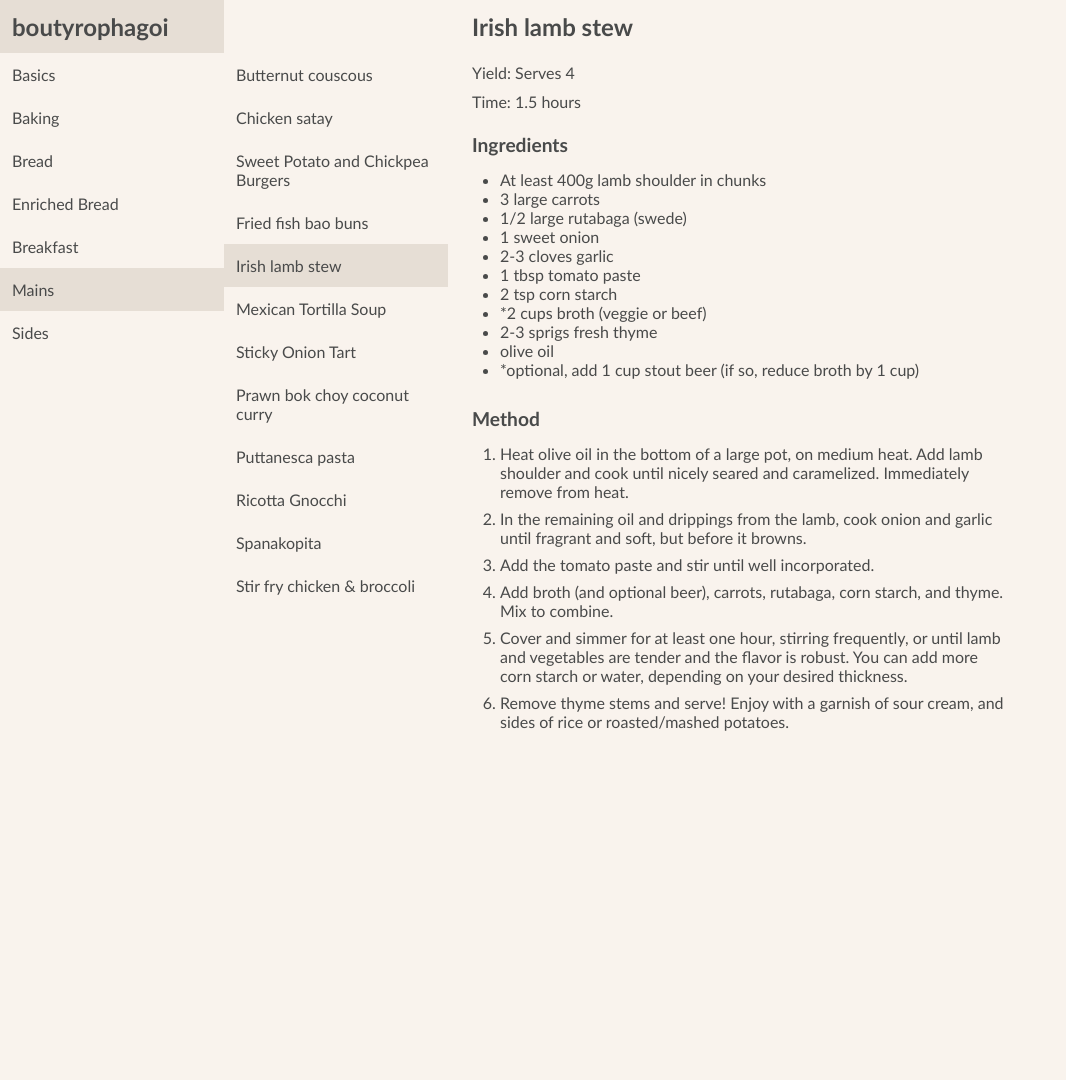
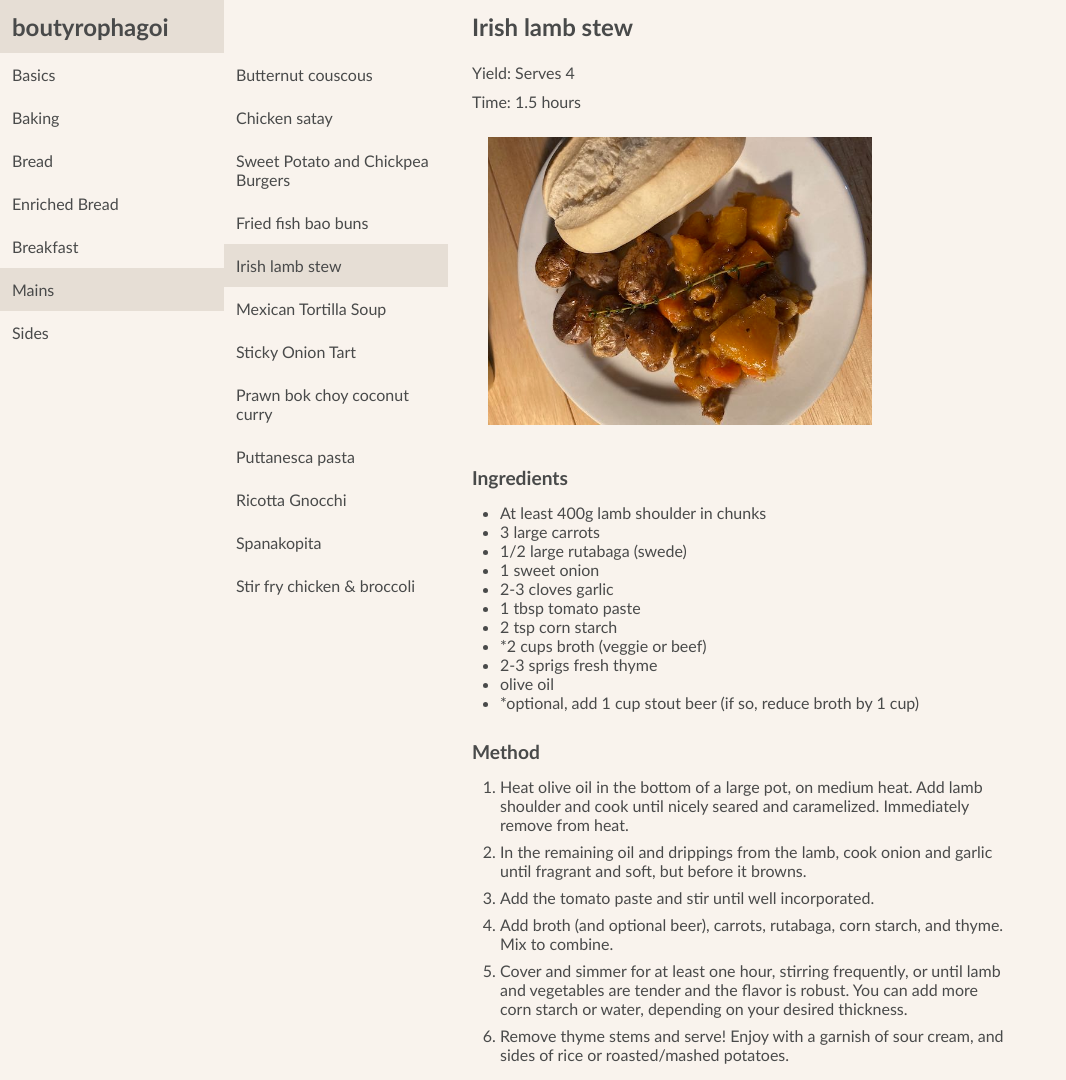
Before and after one commit to slfed/recipes, a Jekyll site: the page built from _recipes/irish-lamb-stew.md, in a window 1280 px wide. Shown: the whole page, without its empty margins (0-1066 px from the left). Built offline with Jekyll 4.4.1, drawn with Linux system fonts in a browser that asks for light colours.

Commit message:
Update Recipes “irish-lamb-stew”

```diff
--- a/_recipes/irish-lamb-stew.md
+++ b/_recipes/irish-lamb-stew.md
@@ -5,6 +5,8 @@ categories: mains
 yield: Serves 4
 time: 1.5 hours
 ---
+![](/images/img_0914.jpeg)
+
 ## Ingredients
 
 * At least 400g lamb shoulder in chunks
```
Also changed, not shown: images/img_0914.jpeg (added).
